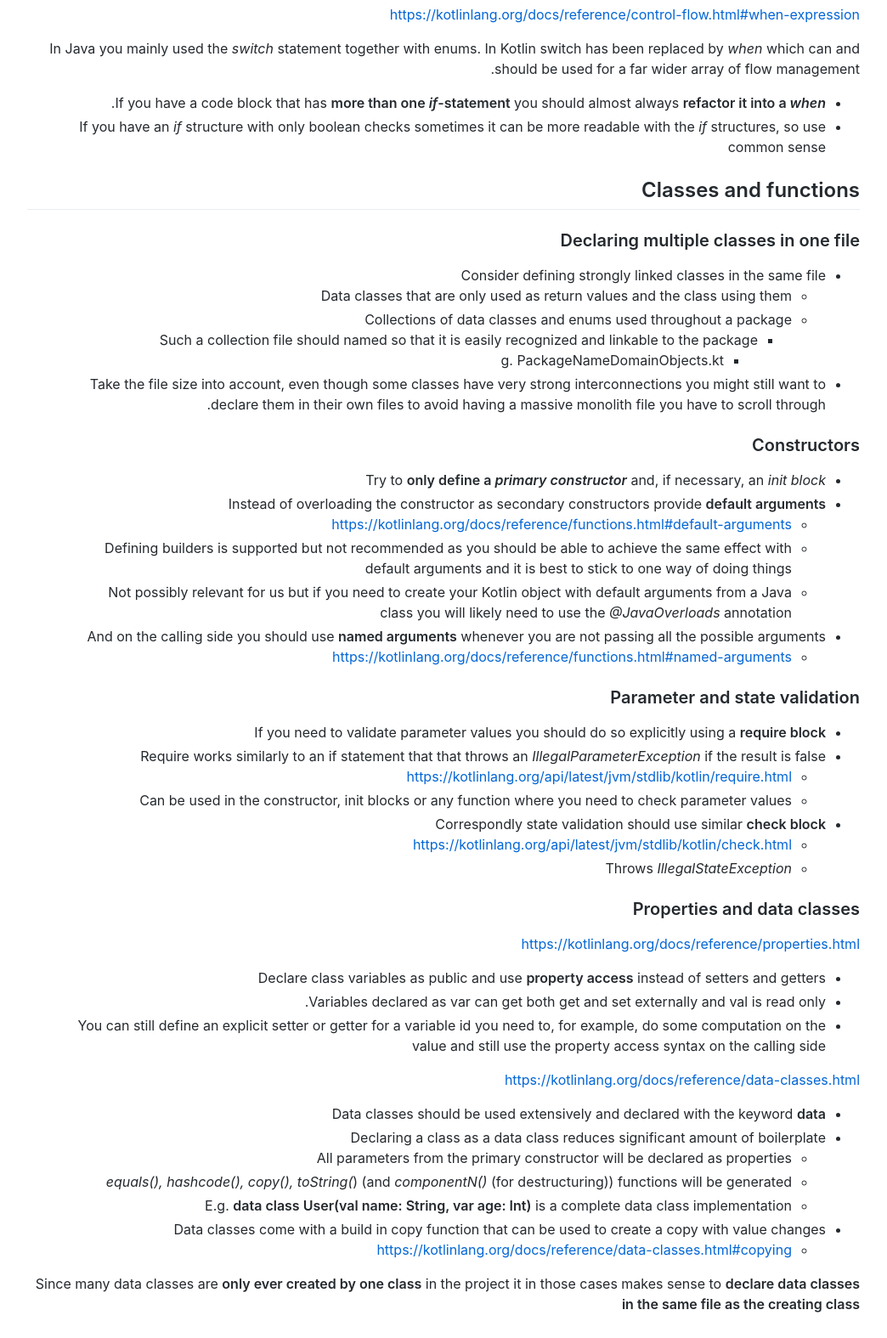
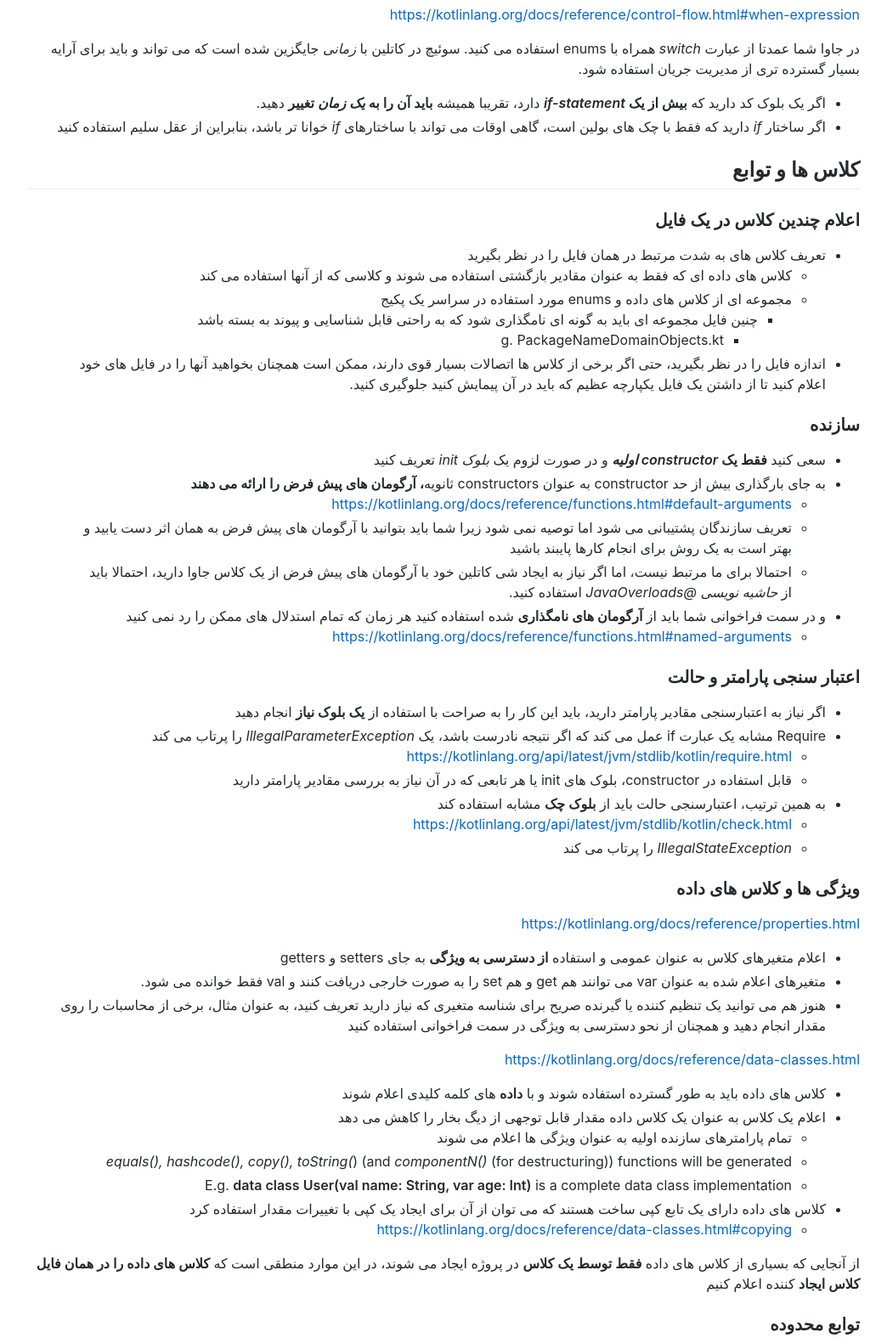
Before and after one commit to mirakabzi/kotlin, a plain HTML site: page index.html in a window 1280 px wide. Shown: the part 2400-3975 px from the top of the page at 85% size, without its empty margins (118-1162 px from the left). Drawn offline with Linux system fonts and the light colour scheme; a script that the page names is missing.

Commit message:
Update index.html

```diff
--- a/index.html
+++ b/index.html
@@ -195,28 +195,28 @@
                 href="https://kotlinlang.org/docs/reference/control-flow.html#when-expression">https://kotlinlang.org/docs/reference/control-flow.html#when-expression</a>
         </p>
 
-        <p>In Java you mainly used the <em>switch</em> statement together with enums. In Kotlin switch has been replaced
-            by <em>when</em> which can and should be used for a far wider array of flow management.</p>
+        <p>در جاوا شما عمدتا از عبارت <em>switch</em> همراه با enums استفاده می کنید. سوئیچ در کاتلین با <em>زمانی</em> جایگزین شده است که می تواند و باید برای آرایه بسیار گسترده تری از مدیریت جریان استفاده شود.</p>
 
         <ul>
-            <li>If you have a code block that has <strong>more than one <em>if</em>-statement</strong> you should almost
-                always <strong>refactor it into a <em>when</em></strong>.</li>
-            <li>If you have an <em>if</em> structure with only boolean checks sometimes it can be more readable with the
-                <em>if</em> structures, so use common sense</li>
+            <li>
+              اگر یک بلوک کد دارید که <strong>بیش از یک <em>if-statement</em></strong> دارد، تقریبا همیشه <strong>باید آن را به <em>یک زمان</em> تغییر</strong> دهید.
+              </li>
+            <li>
+              اگر ساختار <em>if</em> دارید که فقط با چک های بولین است، گاهی اوقات می تواند با ساختارهای <em>if</em> خوانا تر باشد، بنابراین از عقل سلیم استفاده کنید
+              </li>
         </ul>
 
-        <h2 id="classes-and-functions">Classes and functions</h2>
+        <h2 id="classes-and-functions">کلاس ها و توابع</h2>
 
-        <h3 id="declaring-multiple-classes-in-one-file">Declaring multiple classes in one file</h3>
+        <h3 id="declaring-multiple-classes-in-one-file">اعلام چندین کلاس در یک فایل</h3>
 
         <ul>
-            <li>Consider defining strongly linked classes in the same file
+            <li>تعریف کلاس های به شدت مرتبط در همان فایل را در نظر بگیرید
                 <ul>
-                    <li>Data classes that are only used as return values and the class using them</li>
-                    <li>Collections of data classes and enums used throughout a package
+                    <li>کلاس های داده ای که فقط به عنوان مقادیر بازگشتی استفاده می شوند و کلاسی که از آنها استفاده می کند</li>
+                    <li>مجموعه ای از کلاس های داده و enums مورد استفاده در سراسر یک پکیج
                         <ul>
-                            <li>Such a collection file should named so that it is easily recognized and linkable to the
-                                package
+                            <li>چنین فایل مجموعه ای باید به گونه ای نامگذاری شود که به راحتی قابل شناسایی و پیوند به بسته باشد
                                 <ul>
                                     <li>g. PackageNameDomainObjects.kt</li>
                                 </ul>
@@ -225,30 +225,27 @@
                     </li>
                 </ul>
             </li>
-            <li>Take the file size into account, even though some classes have very strong interconnections you might
-                still want to declare them in their own files to avoid having a massive monolith file you have to scroll
-                through.</li>
+            <li>اندازه فایل را در نظر بگیرید، حتی اگر برخی از کلاس ها اتصالات بسیار قوی دارند، ممکن است همچنان بخواهید آنها را در فایل های خود اعلام کنید تا از داشتن یک فایل یکپارچه عظیم که باید در آن پیمایش کنید جلوگیری کنید.</li>
         </ul>
 
-        <h3 id="constructors">Constructors</h3>
+        <h3 id="constructors">سازنده</h3>
 
         <ul>
-            <li>Try to <strong>only define a <em>primary constructor</em></strong> and, if necessary, an <em>init
-                    block</em></li>
-            <li>Instead of overloading the constructor as secondary constructors provide <strong>default
-                    arguments</strong>
+            <li>
+              سعی کنید <strong>فقط یک <em>constructor اولیه</em></strong> و در صورت لزوم یک <em>بلوک init</em> تعریف کنید
+                  </li>
+            <li>به جای بارگذاری بیش از حد constructor به عنوان constructors ثانویه<strong>، آرگومان های پیش فرض را ارائه می دهند</strong>
                 <ul>
                     <li><a
                             href="https://kotlinlang.org/docs/reference/functions.html#default-arguments">https://kotlinlang.org/docs/reference/functions.html#default-arguments</a>
                     </li>
-                    <li>Defining builders is supported but not recommended as you should be able to achieve the same
-                        effect with default arguments and it is best to stick to one way of doing things</li>
-                    <li>Not possibly relevant for us but if you need to create your Kotlin object with default arguments
-                        from a Java class you will likely need to use the <em>@JavaOverloads</em> annotation</li>
+                    <li>تعریف سازندگان پشتیبانی می شود اما توصیه نمی شود زیرا شما باید بتوانید با آرگومان های پیش فرض به همان اثر دست یابید و بهتر است به یک روش برای انجام کارها پایبند باشید</li>
+                    <li>
+                      احتمالا برای ما مرتبط نیست، اما اگر نیاز به ایجاد شی کاتلین خود با آرگومان های پیش فرض از یک کلاس جاوا دارید، احتمالا باید از <em>حاشیه نویسی @JavaOverloads</em> استفاده کنید.
+                      </li>
                 </ul>
             </li>
-            <li>And on the calling side you should use <strong>named arguments</strong> whenever you are not passing all
-                the possible arguments
+            <li>و در سمت فراخوانی شما باید از <strong>آرگومان های نامگذاری</strong> شده استفاده کنید هر زمان که تمام استدلال های ممکن را رد نمی کنید
                 <ul>
                     <li><a
                             href="https://kotlinlang.org/docs/reference/functions.html#named-arguments">https://kotlinlang.org/docs/reference/functions.html#named-arguments</a>
@@ -257,43 +254,42 @@
             </li>
         </ul>
 
-        <h3 id="parameter-and-state-validation">Parameter and state validation</h3>
+        <h3 id="parameter-and-state-validation">اعتبار سنجی پارامتر و حالت</h3>
 
         <ul>
-            <li>If you need to validate parameter values you should do so explicitly using a <strong>require
-                    block</strong></li>
-            <li>Require works similarly to an if statement that that throws an <em>IllegalParameterException</em> if the
-                result is false
+            <li>
+              اگر نیاز به اعتبارسنجی مقادیر پارامتر دارید، باید این کار را به صراحت با استفاده از <strong>یک بلوک نیاز</strong> انجام دهید
+                  </li>
+            <li>Require مشابه یک عبارت if عمل می کند که اگر نتیجه نادرست باشد، یک <em>IllegalParameterException</em> را پرتاب می کند
                 <ul>
                     <li><a
                             href="https://kotlinlang.org/api/latest/jvm/stdlib/kotlin/require.html">https://kotlinlang.org/api/latest/jvm/stdlib/kotlin/require.html</a>
                     </li>
-                    <li>Can be used in the constructor, init blocks or any function where you need to check parameter
-                        values</li>
+                    <li>قابل استفاده در constructor، بلوک های init یا هر تابعی که در آن نیاز به بررسی مقادیر پارامتر دارید</li>
                 </ul>
             </li>
-            <li>Correspondly state validation should use similar <strong>check block</strong>
+            <li>به همین ترتیب، اعتبارسنجی حالت باید از <strong>بلوک چک</strong> مشابه استفاده کند
                 <ul>
                     <li><a
                             href="https://kotlinlang.org/api/latest/jvm/stdlib/kotlin/check.html">https://kotlinlang.org/api/latest/jvm/stdlib/kotlin/check.html</a>
                     </li>
-                    <li>Throws <em>IllegalStateException</em></li>
+                    <li><em>IllegalStateException</em> را پرتاب می کند</li>
                 </ul>
             </li>
         </ul>
 
-        <h3 id="properties-and-data-classes">Properties and data classes</h3>
+        <h3 id="properties-and-data-classes">ویژگی ها و کلاس های داده</h3>
 
         <p><a
                 href="https://kotlinlang.org/docs/reference/properties.html">https://kotlinlang.org/docs/reference/properties.html</a>
         </p>
 
         <ul>
-            <li>Declare class variables as public and use <strong>property access</strong> instead of setters and
-                getters</li>
-            <li>Variables declared as var can get both get and set externally and val is read only.</li>
-            <li>You can still define an explicit setter or getter for a variable id you need to, for example, do some
-                computation on the value and still use the property access syntax on the calling side</li>
+            <li>
+              اعلام متغیرهای کلاس به عنوان عمومی و استفاده <strong>از دسترسی به ویژگی</strong> به جای setters و getters
+              </li>
+            <li>متغیرهای اعلام شده به عنوان var می توانند هم get و هم set را به صورت خارجی دریافت کنند و val فقط خوانده می شود.</li>
+            <li>هنوز هم می توانید یک تنظیم کننده یا گیرنده صریح برای شناسه متغیری که نیاز دارید تعریف کنید، به عنوان مثال، برخی از محاسبات را روی مقدار انجام دهید و همچنان از نحو دسترسی به ویژگی در سمت فراخوانی استفاده کنید</li>
         </ul>
 
         <p><a
@@ -301,17 +297,17 @@
         </p>
 
         <ul>
-            <li>Data classes should be used extensively and declared with the keyword <strong>data</strong></li>
-            <li>Declaring a class as a data class reduces significant amount of boilerplate
+            <li>کلاس های داده باید به طور گسترده استفاده شوند و با <strong>داده</strong> های کلمه کلیدی اعلام شوند</li>
+            <li>اعلام یک کلاس به عنوان یک کلاس داده مقدار قابل توجهی از دیگ بخار را کاهش می دهد
                 <ul>
-                    <li>All parameters from the primary constructor will be declared as properties</li>
+                    <li>تمام پارامترهای سازنده اولیه به عنوان ویژگی ها اعلام می شوند</li>
                     <li><em>equals(), hashcode(), copy(), toString(</em>) (and <em>componentN()</em> (for
                         destructuring)) functions will be generated</li>
                     <li>E.g. <strong>data class User(val name: String, var age: Int)</strong> is a complete data class
                         implementation</li>
                 </ul>
             </li>
-            <li>Data classes come with a build in copy function that can be used to create a copy with value changes
+            <li>کلاس های داده دارای یک تابع کپی ساخت هستند که می توان از آن برای ایجاد یک کپی با تغییرات مقدار استفاده کرد
                 <ul>
                     <li><a
                             href="https://kotlinlang.org/docs/reference/data-classes.html#copying">https://kotlinlang.org/docs/reference/data-classes.html#copying</a>
@@ -320,14 +316,12 @@
             </li>
         </ul>
 
-        <p>Since many data classes are <strong>only ever created by one class</strong> in the project it in those cases
-            makes sense to <strong>declare data classes in the same file as the creating class</strong></p>
+        <p>از آنجایی که بسیاری از کلاس های داده <strong>فقط توسط یک کلاس</strong> در پروژه ایجاد می شوند، در این موارد منطقی است که <strong>کلاس های داده را در همان فایل کلاس ایجاد</strong> کننده اعلام کنیم</p>
 
-        <h3 id="scope-functions">Scope Functions</h3>
+        <h3 id="scope-functions">توابع محدوده</h3>
 
         <ul>
-            <li>Koltin provides five scope functions, let, run, with, apply, and also, that all exist to execute a block
-                of code on an object. See the link below to learn how they are used:
+            <li>Koltin پنج تابع scope را ارائه می دهد، let، run، with، apply، و همچنین، که همه برای اجرای یک بلوک کد بر روی یک شی وجود دارند. برای اطلاع از نحوه استفاده از آنها به لینک زیر مراجعه کنید:
                 <ul>
                     <li><a
                             href="https://kotlinlang.org/docs/reference/scope-functions.html">https://kotlinlang.org/docs/reference/scope-functions.html</a>
@@ -336,20 +330,19 @@
             </li>
         </ul>
 
-        <h3 id="companion-objects">Companion objects</h3>
+        <h3 id="companion-objects">اشیاء همراه</h3>
 
         <p><a
                 href="https://kotlinlang.org/docs/reference/object-declarations.html#companion-objects">https://kotlinlang.org/docs/reference/object-declarations.html#companion-objects</a>
         </p>
 
         <ul>
-            <li>Replaces static variables and functions</li>
-            <li>The place to define a factory and any serialization functions related to a data class etc.</li>
-            <li>If you need a static helper function that is only ever used when dealing with this one particular class
-                that should also be declared in the companion object</li>
+            <li>متغیرها و توابع استاتیک را جایگزین می کند</li>
+            <li>محل تعریف یک کارخانه و هر گونه توابع سریال سازی مربوط به یک کلاس داده و غیره.</li>
+            <li>اگر به یک تابع کمکی استاتیک نیاز دارید که فقط هنگام برخورد با این یک کلاس خاص که باید در شی همراه نیز اعلام شود، استفاده می شود</li>
         </ul>
 
-        <h3 id="return-values">Return values</h3>
+        <h3 id="return-values">مقدار بازگشتی</h3>
 
         <ul>
             <li><strong>Avoid returning null</strong> (especially on public functions)
```
